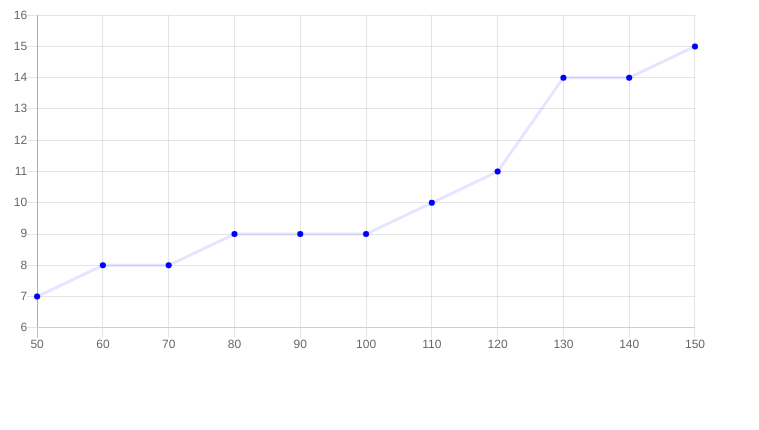
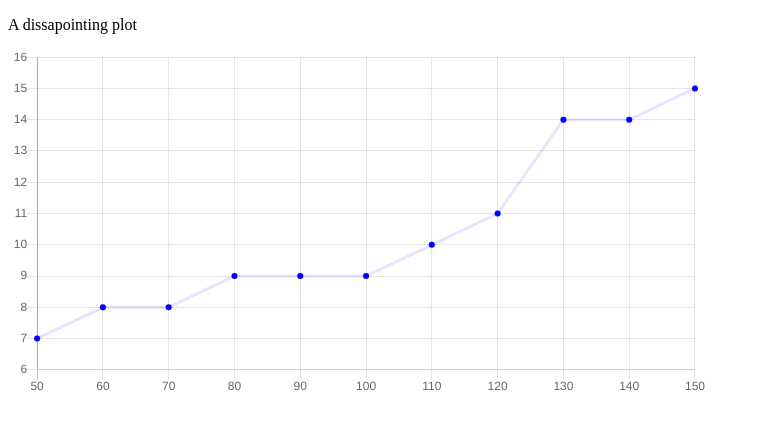
Before and after one commit to KimBetts2/KimBetts2.github.io, a plain HTML site: page index.html in a window 1280 px wide. Shown: the whole page, without its empty margins (0-759 px from the left). Drawn offline with nearby package versions, Linux system fonts and the light colour scheme.

Commit message:
Update index.html

```diff
--- a/index.html
+++ b/index.html
@@ -7,6 +7,7 @@ src="https://cdnjs.cloudflare.com/ajax/libs/Chart.js/2.9.4/Chart.js">
 </script>
  </head>
  <body>
+  <p>A dissapointing plot</p>
     <canvas id="myChart" style="width:100%;max-width:700px"></canvas>
 
     <script>
```
